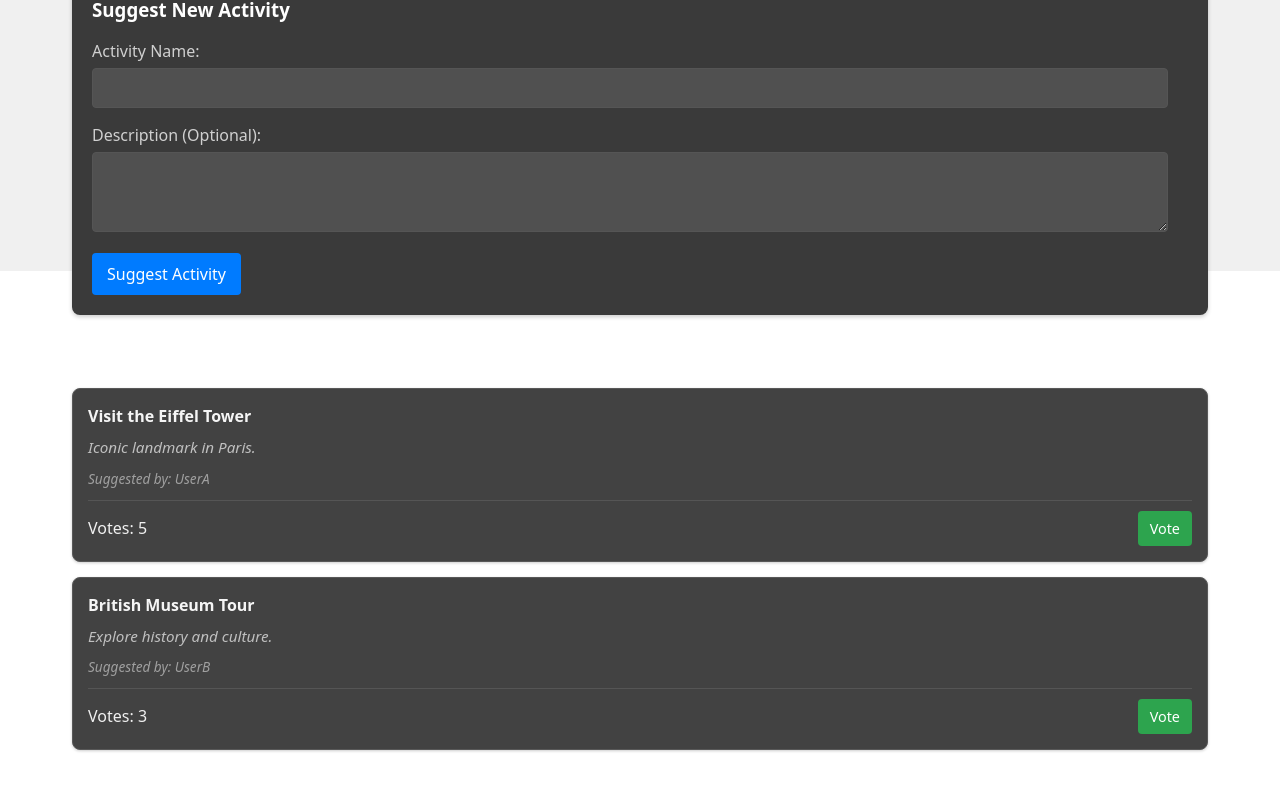
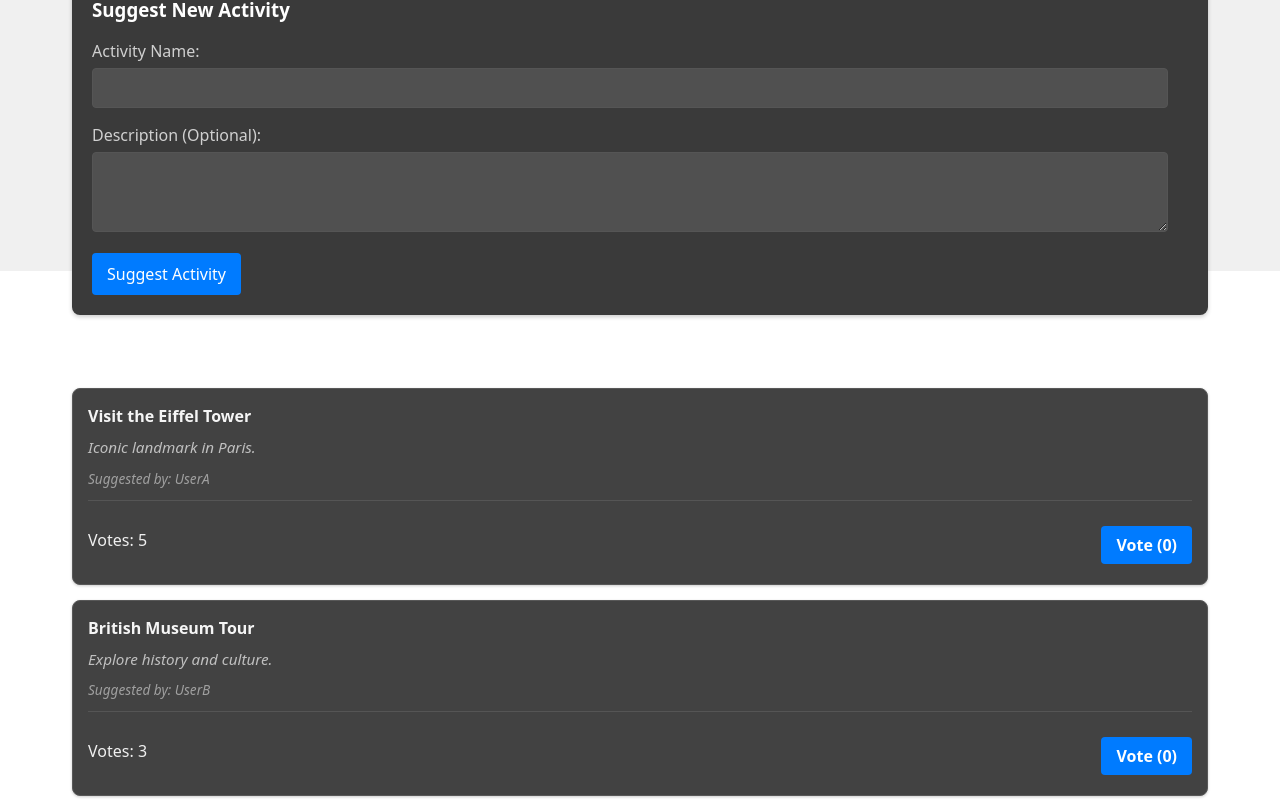
Before and after one commit to Moringa-SDF-PT10/group-8-project, a React (Vite) app: page /trip-activities-demo in a window 1280 px wide. Shown: the part 529-1340 px from the top of the page. Before the commit the page ends 1294 px from the top, so only its background shows below. Built offline with nearby package versions, Linux system fonts and the light colour scheme; sample sign-in values are in the browser's storage.

Commit message:
feat(voting): create basic VoteButton component with mock API

```diff
--- a/src/components/voting/VoteButton.jsx
+++ b/src/components/voting/VoteButton.jsx
@@ -1,21 +1,107 @@
-import React from 'react';
+// src/components/voting/VoteButton.jsx
+import React, { useState, useEffect } from 'react';
+// Optional: Create and import VoteButton.css if you prefer external styles
+// import './VoteButton.css';
 
+// Mock API calls (replace with real API later)
+const mockRecordVoteApi = async (activityId, /* userId */) => {
+    console.log(`MOCK API: Voted for activity ${activityId}`);
+    await new Promise(resolve => setTimeout(resolve, 300));
+    return { success: true };
+};
 
-const VoteButton = ({ suggestionId, onVote, hasVoted }) => {
-    const handleVoteClick = () => {
-        if (typeof onVote === 'function') {
-            onVote(suggestionId);
+const mockUnvoteApi = async (activityId, /* userId */) => {
+    console.log(`MOCK API: Unvoted for activity ${activityId}`);
+    await new Promise(resolve => setTimeout(resolve, 300));
+    return { success: true };
+};
+
+const VoteButton = ({ activityId, initialVotes = 0 }) => {
+    const [voteCount, setVoteCount] = useState(initialVotes);
+    const [isLoading, setIsLoading] = useState(false);
+    const [hasVoted, setHasVoted] = useState(false); // Renamed for clarity
+    const [error, setError] = useState(null);
+
+    useEffect(() => {
+        setVoteCount(initialVotes);
+    }, [initialVotes]);
+
+    const handleVoteToggle = async () => {
+        setIsLoading(true);
+        setError(null);
+
+        try {
+            if (hasVoted) {
+                // --- Handle Unvote ---
+                const response = await mockUnvoteApi(activityId /*, 'mockUserId123' */);
+                if (response.success) {
+                    setVoteCount(prevCount => Math.max(0, prevCount - 1));
+                    setHasVoted(false);
+                } else {
+                    throw new Error("Unvote failed (mock response)");
+                }
+            } else {
+                // --- Handle Vote ---
+                const response = await mockRecordVoteApi(activityId /*, 'mockUserId123' */);
+                if (response.success) {
+                    setVoteCount(prevCount => prevCount + 1);
+                    setHasVoted(true);
+                } else {
+                    throw new Error("Vote failed (mock response)");
+                }
+            }
+        } catch (err) {
+            console.error("Error voting/unvoting:", err);
+            setError(err.message || "Failed to process vote.");
+        } finally {
+            setIsLoading(false);
         }
     };
 
+    const buttonStyle = {
+        padding: '8px 15px',
+        margin: '5px 0',
+        border: 'none',
+        borderRadius: '4px',
+        cursor: 'pointer',
+        fontWeight: 'bold',
+        transition: 'background-color 0.2s ease, color 0.2s ease',
+    };
+
+    const defaultButtonStyle = {
+        ...buttonStyle,
+        backgroundColor: '#007bff',
+        color: 'white',
+    };
+
+    const votedButtonStyle = {
+        ...buttonStyle,
+        backgroundColor: '#28a745',
+        color: 'white',
+    };
+
+    const loadingButtonStyle = {
+        ...buttonStyle,
+        backgroundColor: '#6c757d',
+        color: 'white',
+        cursor: 'not-allowed',
+    };
+
     return (
-        <button
-            onClick={handleVoteClick}
-            className={`vote-button ${hasVoted ? 'voted' : ''}`}
-            // Button is no longer disabled, so user can click to un-vote
-        >
-            {hasVoted ? 'Unvote' : 'Vote'} {/* Changed text when voted */}
-        </button>
+        <div className="vote-button-container" style={{ marginTop: '10px', display: 'flex', flexDirection: 'column', alignItems: 'flex-start' }}>
+            <button
+                onClick={handleVoteToggle}
+                disabled={isLoading}
+                style={isLoading ? loadingButtonStyle : (hasVoted ? votedButtonStyle : defaultButtonStyle)}
+            >
+                {isLoading
+                    ? 'Processing...'
+                    : hasVoted
+                        ? `Unvote (${voteCount})`
+                        : `Vote (${voteCount})`}
+            </button>
+            {error && <p style={{ color: 'red', fontSize: '0.8em', margin: '5px 0 0 0' }}>{error}</p>}
+        </div>
     );
 };
 
```
